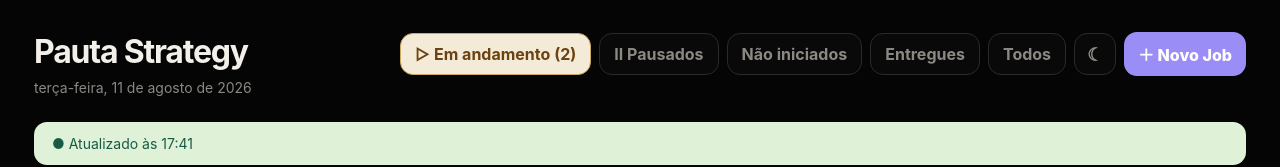
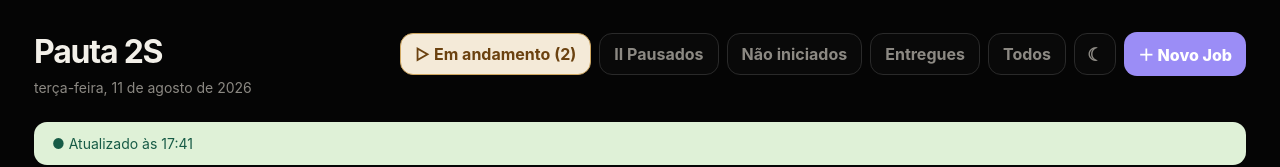
Before and after one commit to giovannabariani/Pauta-2S, a plain HTML site: page index.html in a window 1280 px wide. Shown: the top 167 px of the page. Drawn offline with Linux system fonts and the light colour scheme.

Commit message:
index.html

```diff
--- a/index.html
+++ b/index.html
@@ -80,7 +80,7 @@ input:focus,select:focus,textarea:focus{border-color:#766bdd;box-shadow:0 0 0 3p
 <body>
 <div class="app">
 <div class="top">
-<div class="brand"><h1>Pauta Strategy</h1><p id="date"></p></div>
+<div class="brand"><h1>Pauta 2S</h1><p id="date"></p></div>
 <div class="controls" id="statusfilters">
 <button class="pill active" data-status="Em andamento">▷ Em andamento <span id="nrun"></span></button>
 <button class="pill" data-status="Pausado">Ⅱ Pausados</button>
```
